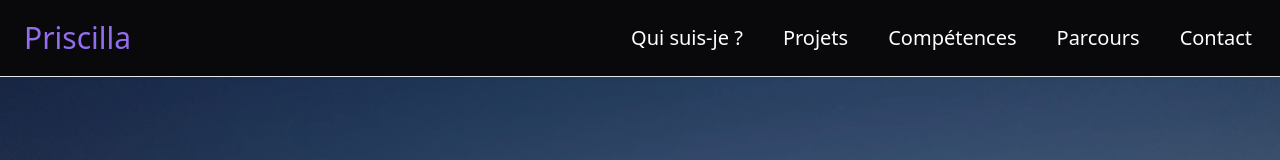
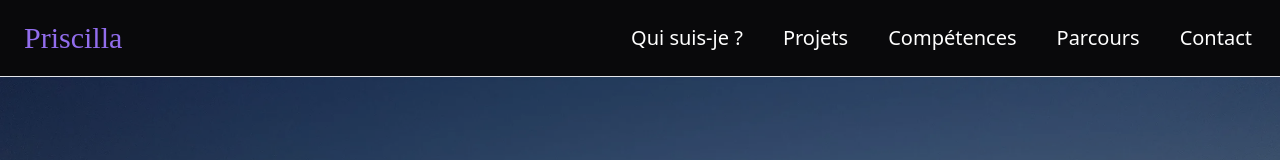
Before and after one commit to Priscouw/my-portfolio, a React (Vite) app: page / in a window 1280 px wide. Shown: the top 160 px of the page. Built offline with nearby package versions, Linux system fonts and the light colour scheme.

Commit message:
<feat> add font on logo header

```diff
--- a/src/layout/Header.jsx
+++ b/src/layout/Header.jsx
@@ -9,7 +9,7 @@ const Header = () => {
     <header className="flex-col-row border-b py-5 sticky top-0 z-50 bg-zinc-950 sm:justify-between">
       <div className="flex justify-between items-center w-full px-6 sm:px-0 sm:w-auto">
         <a
-          className="text-purple text-3xl text-center sm:px-6 sm:w-auto"
+          className="text-purple text-3xl text-center font-[LemonTuesday] sm:px-6 sm:w-auto"
           href="#"
           aria-label="Retourner à l'accueil"
         >
```
